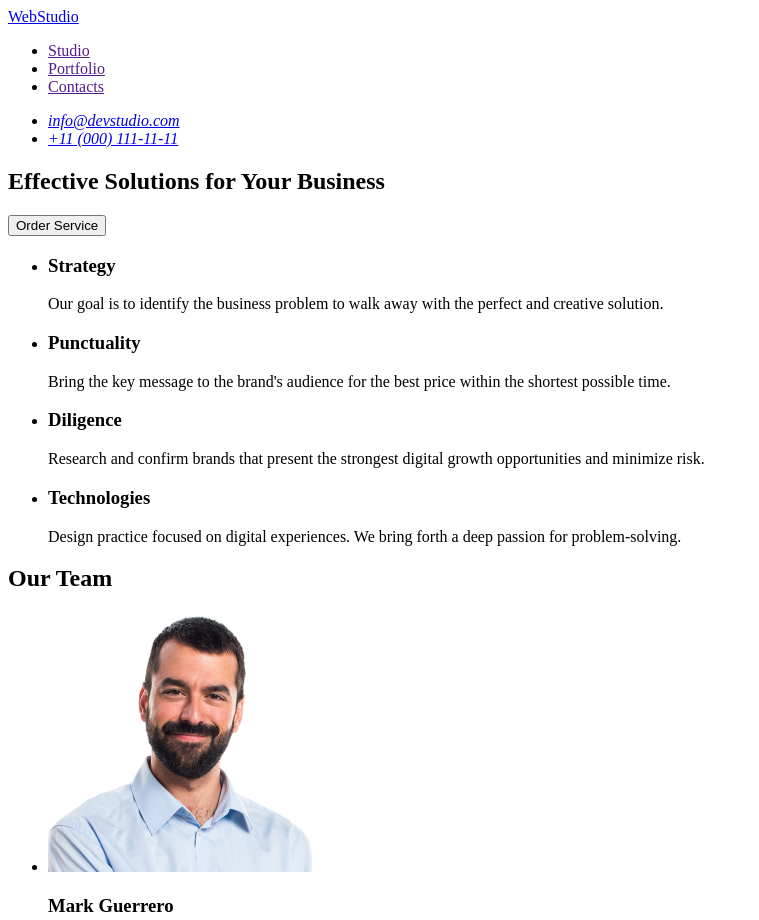
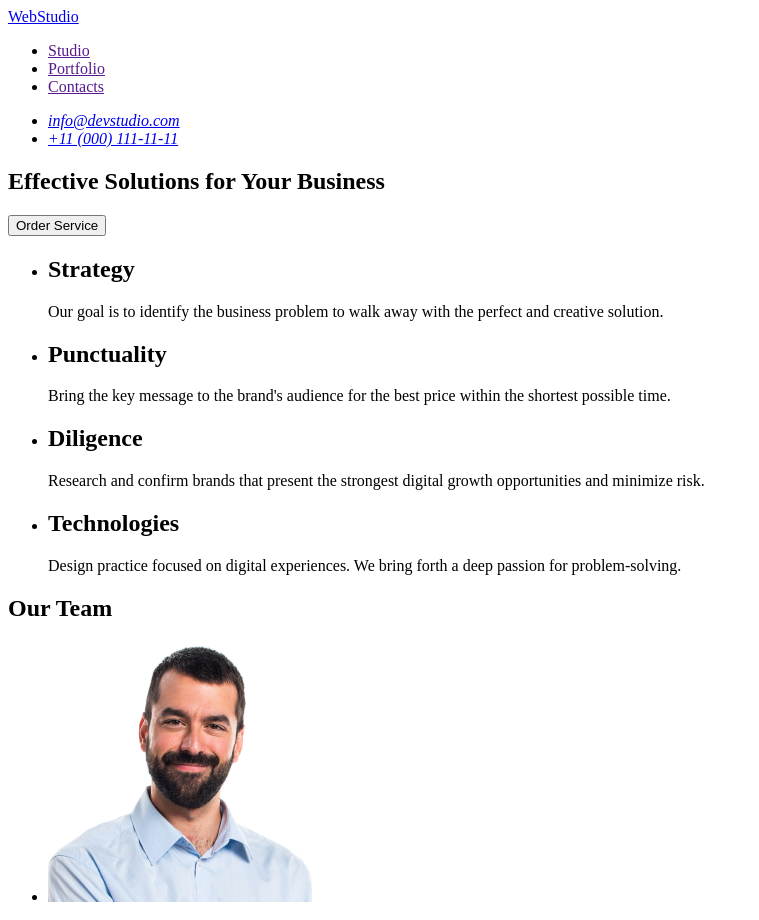
Before and after one commit to svitlana17o/goit-markup-hw-01, a plain HTML site: page index.html in a window 1280 px wide. Shown: the top 920 px of the page, without its empty margins (0-759 px from the left). Drawn offline with Linux system fonts and the light colour scheme.

Commit message:
add markup header

```diff
--- a/index.html
+++ b/index.html
@@ -33,20 +33,20 @@
         <section>
     <ul>
         <li>
-            <h3>Strategy</h3>
+            <h2>Strategy</h2>
             <p>Our goal is to identify the business
                 problem to walk away with the perfect and creative solution.</p>
         </li>
         <li>
-            <h3>Punctuality</h3>
+            <h2>Punctuality</h2>
             <p>Bring the key message to the brand's audience for the best price within the shortest possible time.</p>
         </li>
         <li>
-            <h3>Diligence</h3>
+            <h2>Diligence</h2>
             <p>Research and confirm brands that present the strongest digital growth opportunities and minimize risk.</p>
         </li>
         <li>
-            <h3>Technologies</h3>
+            <h2>Technologies</h2>
             <p>Design practice focused on digital experiences. We bring forth a deep passion for problem-solving.</p>
         </li>
     </ul>
@@ -114,7 +114,7 @@
     </main>
     <footer>
         <a href="./index.html">WebStudio</a>
-        <h4>Increase the flow of customers and sales for your business with digital marketing & growth solutions.</h4>
+        <p>Increase the flow of customers and sales for your business with digital marketing & growth solutions.</p>
     </footer>
 </body>
 </html>
```
